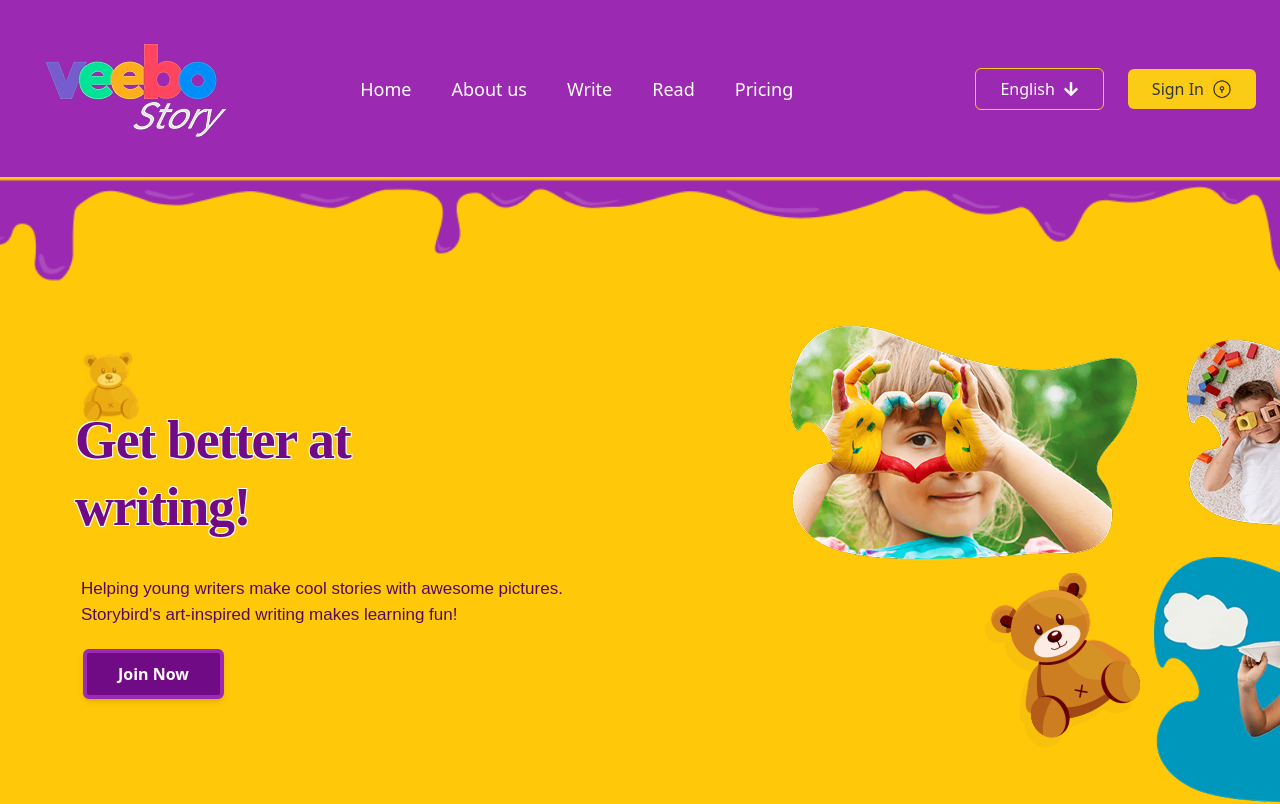
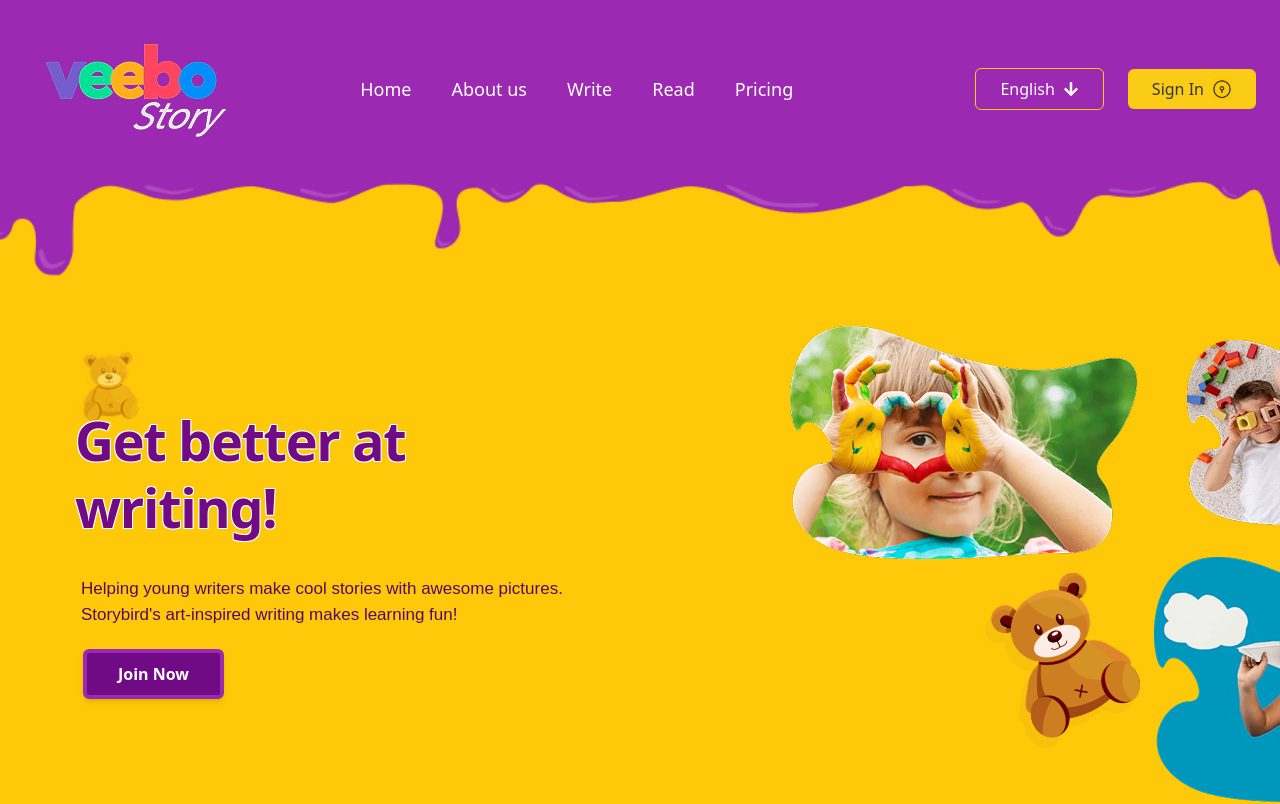
Before and after one commit to Prateek-rajput-007/Nextjs-Frontend, a Next.js app: page / in a window 1280 px wide. Shown: the top 804 px of the page. Built offline with nearby package versions, Linux system fonts and the light colour scheme.

Commit message:
initial commit

```diff
--- a/src/app/components/heroSection.js
+++ b/src/app/components/heroSection.js
@@ -118,7 +118,7 @@ export default function HeroSection() {
   return (
     <section className="relative w-full h-[882px] bg-[#FFC909] overflow-hidden">
       {/* Top Full-Width Image */}
-      <div className="absolute top-0 left-0 w-full h-[250px] z-0">
+      <div className="absolute top-[-5px] left-0 w-full h-[250px] z-0">
         <Image
           src="/bg.png"
           alt="Image 10"
@@ -129,7 +129,7 @@ export default function HeroSection() {
 
       {/* Heading */}
       <motion.h1
-        className="absolute top-[214px] left-[59px] w-[521px] text-[54px] font-semibold leading-[67.05px] tracking-tight text-center text-[#710A85] p-4 font-righteous z-10 flex flex-col items-start"
+        className="absolute top-[214px] left-[59px] w-[521px] text-[54px] font-semibold leading-[67.05px] tracking-tight text-center text-[#710A85] p-4 font-Candara z-10 flex flex-col items-start"
         style={{
           textShadow:
             "1px 1px 0 #FFFFFF, -1px -1px 0 #FFFFFF, 1px -1px 0 #FFFFFF, -1px 1px 0 #FFFFFF",
```
